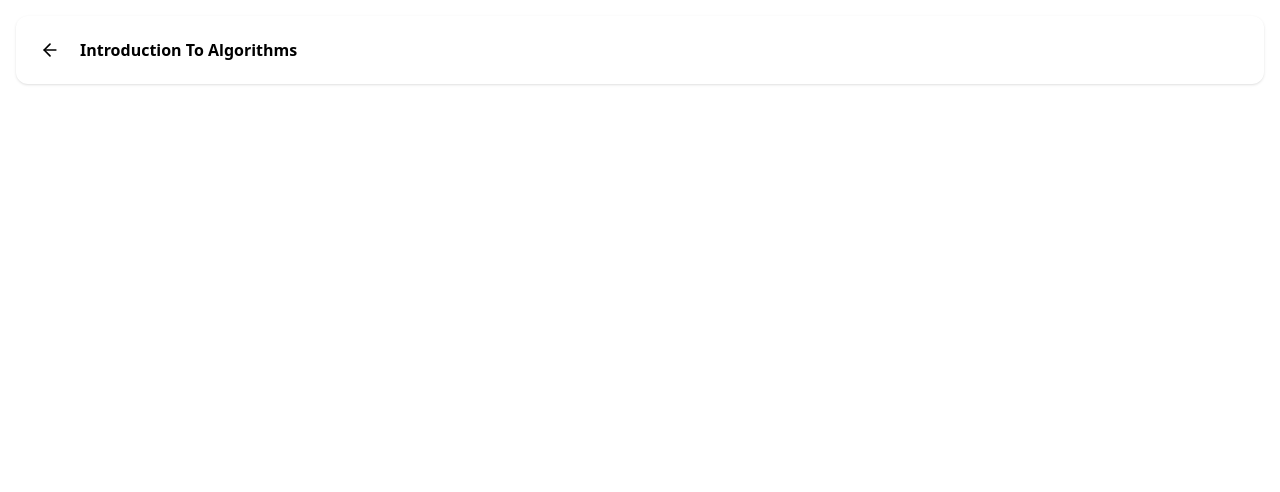
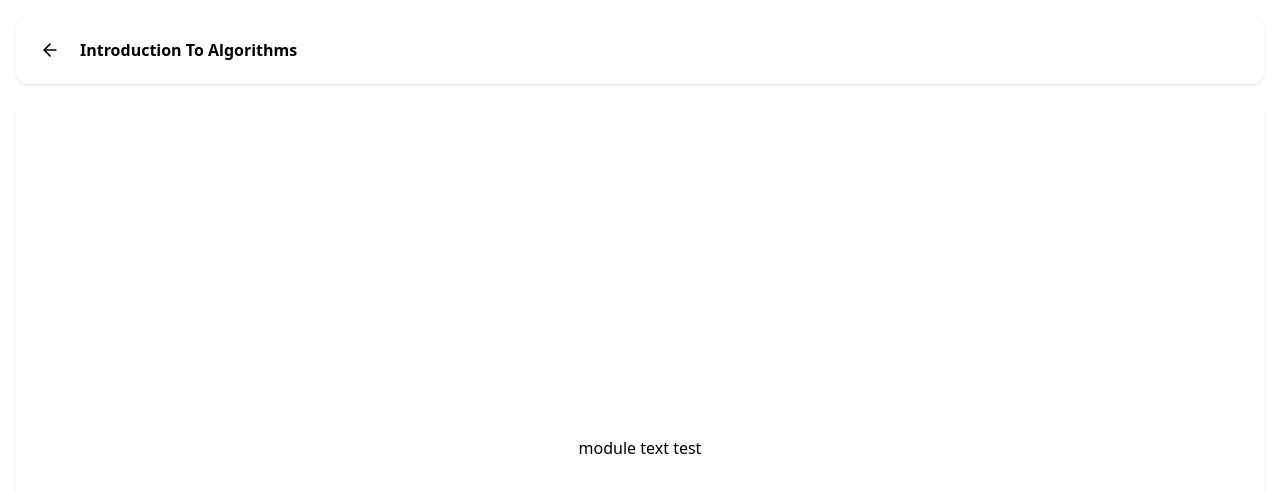
Before and after one commit to tortangChris/EduAR-IL, a React (Vite) app: page /modules/intro-to-algorithms in a window 1280 px wide. Shown: the top 492 px of the page. Built offline with nearby package versions, Linux system fonts and the light colour scheme.

Commit message:
sample text for module content

```diff
--- /dev/null
+++ b/src/components/IntroToAlgorithmsContent.jsx
@@ -0,0 +1,11 @@
+import React from "react";
+
+const IntroToAlgorithmsContent = () => {
+  return (
+    <div className="bg-base-200 rounded-xl shadow-md h-[calc(100vh-6.5rem)] flex flex-col items-center justify-center text-center p-6 space-y-2">
+      module text test
+    </div>
+  );
+};
+
+export default IntroToAlgorithmsContent;
--- a/src/modules/IntroductionToAlgorithms.jsx
+++ b/src/modules/IntroductionToAlgorithms.jsx
@@ -1,10 +1,12 @@
 import React from "react";
 import IntroToAlgorithmsHeader from "../components/IntroToAlgorithmsHeader";
+import IntroToAlgorithmsContent from "../components/IntroToAlgorithmsContent";
 
 const IntroductionToAlgorithms = () => {
   return (
     <div className="h-[calc(100vh-4rem)] overflow-y-auto p-4 bg-base-100 space-y-4">
       <IntroToAlgorithmsHeader />
+      <IntroToAlgorithmsContent />
     </div>
   );
 };
```
